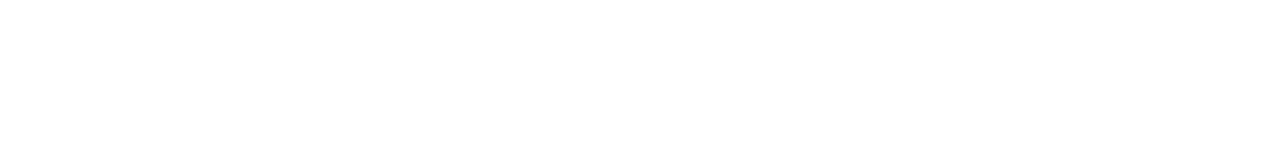
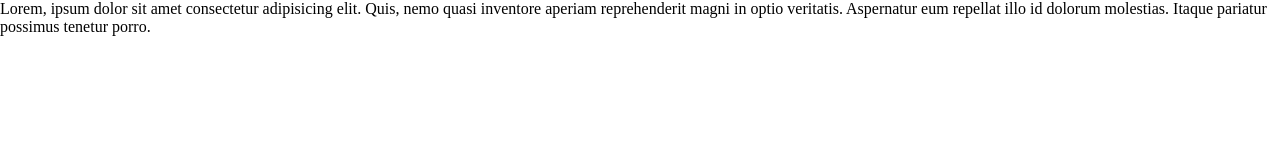
Before and after one commit to LidaAleshko/test2023-1, a plain HTML site: page index.html in a window 1280 px wide. Drawn offline with Linux system fonts and the light colour scheme.

```diff
--- a/index.html
+++ b/index.html
@@ -7,6 +7,6 @@
     <link rel="stylesheet" href="./css/style.css">
 </head>
 <body>
-
+    <p>Lorem, ipsum dolor sit amet consectetur adipisicing elit. Quis, nemo quasi inventore aperiam reprehenderit magni in optio veritatis. Aspernatur eum repellat illo id dolorum molestias. Itaque pariatur possimus tenetur porro.</p>
 </body>
 </html>
```
